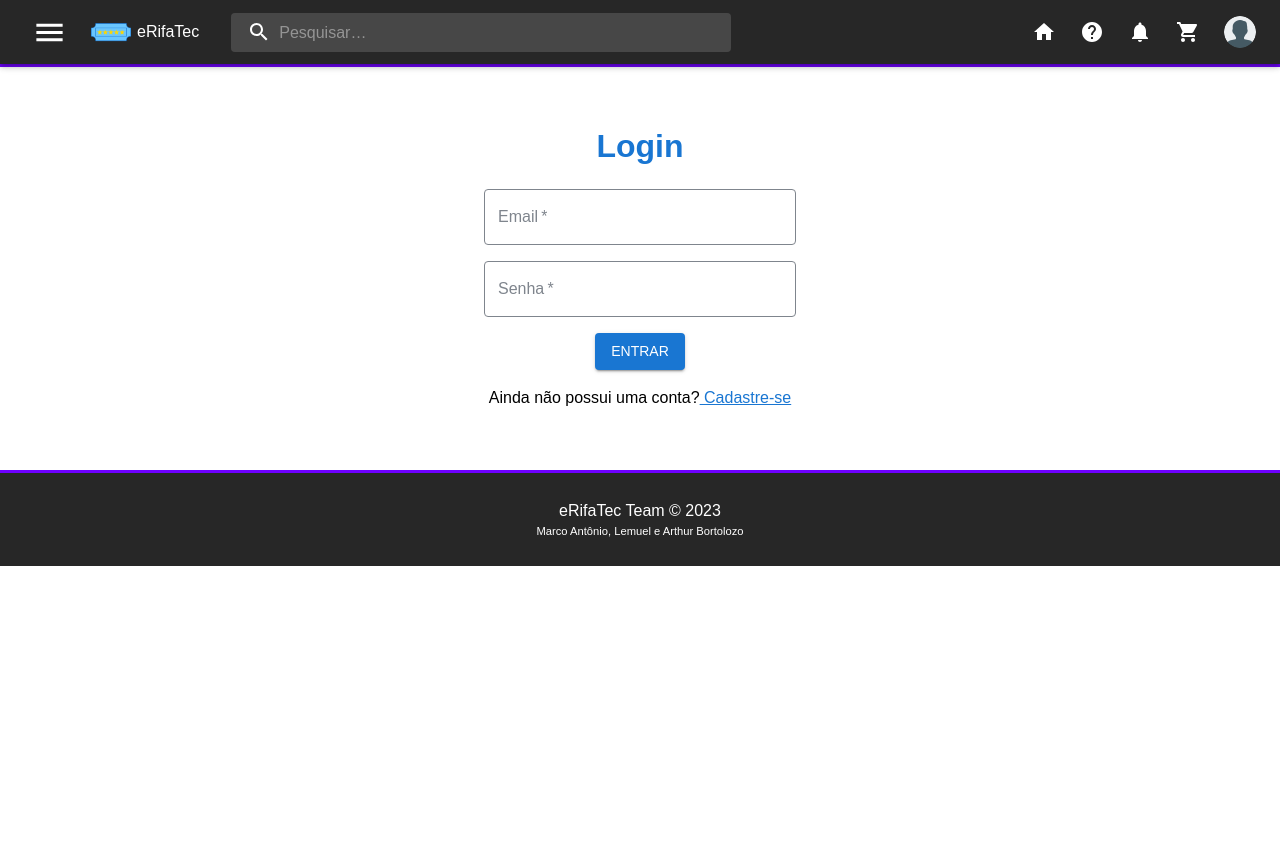
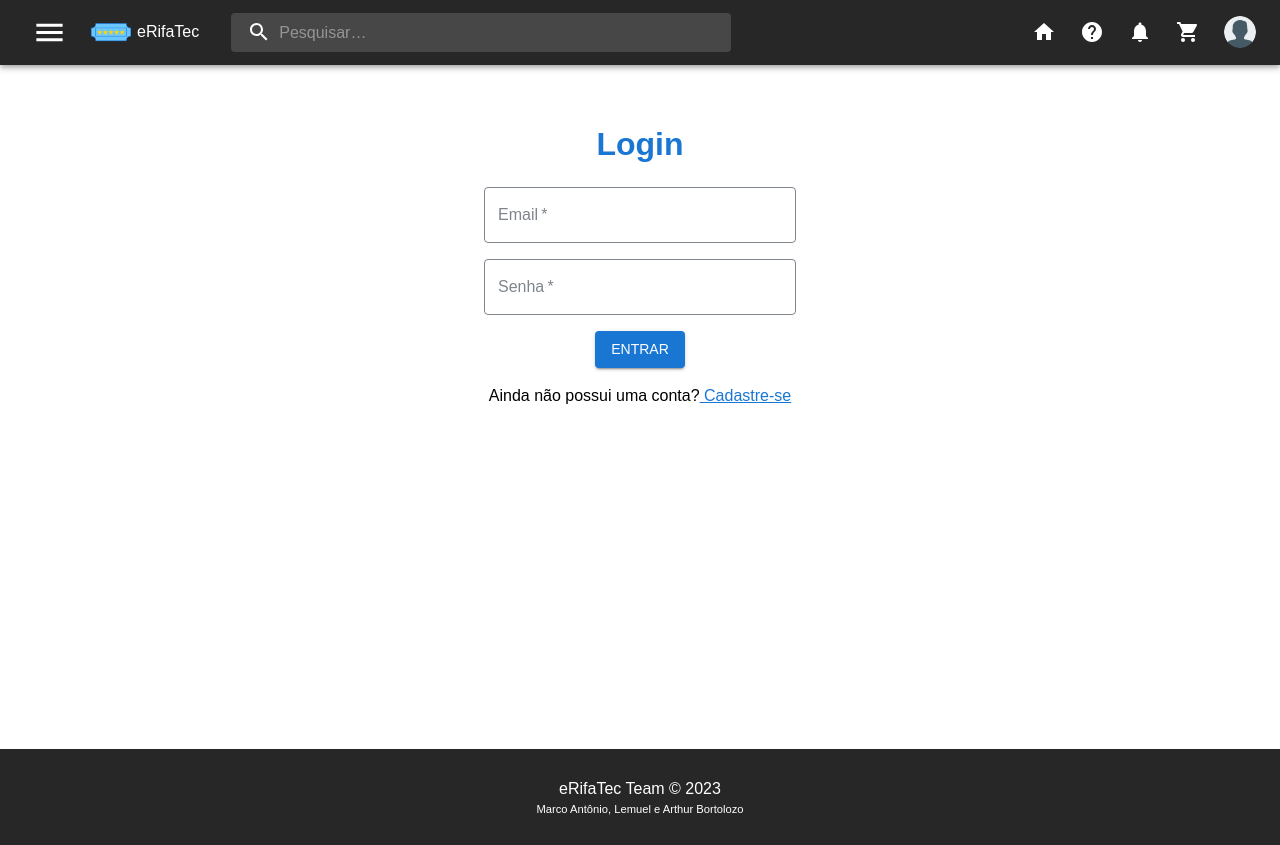
Before and after one commit to TCCMarcoLemasArthur/eRifaTec, a React (Create React App) app in the folder frontend/: page /login in a window 1280 px wide. Before the commit the page ends 800 px from the top, so only its background shows below. Built offline with nearby package versions, Linux system fonts and the light colour scheme.

Commit message:
Página ocupando a tela inteira

```diff
--- a/frontend/src/App.tsx
+++ b/frontend/src/App.tsx
@@ -1,13 +1,22 @@
 import React from 'react';
-
+import { BrowserRouter } from 'react-router-dom';
 import Box from '@mui/material/Box';
 
+import Header from "./componentes/header/Header";
+import Footer from "./componentes/footer/Footer";
 import Rotas from './Rotas';
+import sizeConfigs from './configs/sizeConfigs'
 
 export default function App() {
   return (
-    <Box>
-      <Rotas />
-    </Box>
+    <BrowserRouter>
+      <Header />
+      <Box sx={{
+        minHeight: `${sizeConfigs.conteudo.minHeight}`
+      }}>
+        <Rotas />
+      </Box>
+      <Footer />
+    </BrowserRouter>
   )
 }
--- a/frontend/src/Rotas.tsx
+++ b/frontend/src/Rotas.tsx
@@ -1,9 +1,6 @@
 import React from 'react';
-import { BrowserRouter, Routes, Route } from 'react-router-dom';
+import { Routes, Route } from 'react-router-dom';
 import loadable from '@loadable/component';
-
-import Header from "./componentes/header/Header";
-import Footer from "./componentes/footer/Footer";
 
 const Home = loadable(() => import('./paginas/Home'));
 const CadastroUsuario = loadable(() => import('./paginas/CadastroUsuario'));
@@ -15,8 +12,6 @@ const PerfilUsuario = loadable(() => import('./paginas/PerfilUsuario'));
 
 export default function Rotas() {
 	return (
-		<BrowserRouter>
-			<Header />
 		<Routes>
 			<Route path='/' index element={<Home />}/>
 			<Route path='/login' element={<LoginUsuario />}/>
@@ -26,7 +21,5 @@ export default function Rotas() {
 			<Route path='/user/:id' element={<PerfilUsuario />}/>
 			<Route path='*' element={<NoPage />}/>
 		</Routes>
-			<Footer />
-		</BrowserRouter>
 	);
 }
--- a/frontend/src/componentes/footer/Footer.tsx
+++ b/frontend/src/componentes/footer/Footer.tsx
@@ -19,8 +19,6 @@ export default function Footer() {
           flexDirection: 'column',
           height: `${sizes.height}`,
           backgroundColor: 'background.dark',
-          borderTop: '3px solid',
-          borderColor: 'secondary.main',
         }}
       >
         <Typography
--- a/frontend/src/componentes/header/Header.tsx
+++ b/frontend/src/componentes/header/Header.tsx
@@ -112,8 +112,8 @@ export default function Header() {
 
 
   return (
-    <Box sx={styles.container}>
-      <AppBar position="static" sx={{bgcolor: 'background.dark'}}>
+    <Box>
+      <AppBar position="static" sx={styles.container}>
         <Toolbar>
           <Box
             sx={{ mr: 2, display: { xs: 'none', md: 'flex' } }}
--- a/frontend/src/componentes/header/headerStyles.ts
+++ b/frontend/src/componentes/header/headerStyles.ts
@@ -1,8 +1,11 @@
+import sizeConfigs from "../../configs/sizeConfigs";
+
+const sizes = sizeConfigs.header
+
 const headerStyles = {
   container: {
-    borderWidth:'3px',
-    borderBottomStyle: 'solid',
-    borderColor: 'secondary.main',
+    bgcolor: 'background.dark',
+    height: `${sizes.height}`
   },
   logo: {
     width: 40,
--- a/frontend/src/configs/sizeConfigs.ts
+++ b/frontend/src/configs/sizeConfigs.ts
@@ -1,10 +1,15 @@
 const sizeConfigs = {
   header: {
-    height: '64px',
+    height: '65px',
+  },
+  conteudo: {
+    minHeight: '',
   },
   footer: {
     height: '96px',
   },
 }
 
+sizeConfigs.conteudo.minHeight = `calc(100vh - ${sizeConfigs.header.height} - ${sizeConfigs.footer.height})`
+
 export default sizeConfigs;
--- a/frontend/src/paginas/nopage/NoPage.tsx
+++ b/frontend/src/paginas/nopage/NoPage.tsx
@@ -2,19 +2,17 @@ import React from 'react';
 
 import Alert from "@mui/material/Alert";
 import AlertTitle from '@mui/material/AlertTitle';
-import Container from "@mui/material/Container";
+import Box from "@mui/material/Box";
 
 import styles from './noPageStyles';
 
 export default function NoPage() {
   return (
-    <>
-      <Container sx={styles.container}>
-        <Alert variant="filled" severity="error" sx={styles.alert}>
-          <AlertTitle sx={styles.alertTitle}>Erro 404</AlertTitle>
-          Página não encontrada
-        </Alert>
-      </Container>
-    </>
+    <Box sx={styles.container}>
+      <Alert variant="filled" severity="error" sx={styles.alert}>
+        <AlertTitle sx={styles.alertTitle}>Erro 404</AlertTitle>
+        Página não encontrada
+      </Alert>
+    </Box>
   );
 }
--- a/frontend/src/paginas/nopage/noPageStyles.ts
+++ b/frontend/src/paginas/nopage/noPageStyles.ts
@@ -1,10 +1,14 @@
+import sizeConfigs from "../../configs/sizeConfigs";
+
+const sizes = sizeConfigs.conteudo
+
 const noPageStyles = {
   container: {
     display: "flex",
     flexGrow: 1,
     justifyContent: "center",
     alignItems: "center",
-    minHeight: "55vh",
+    minHeight: `${sizes.minHeight}`,
     div: {
       svg: {
         fontSize: '2rem'
```
Lines whose indentation alone changed are shown as unchanged.
